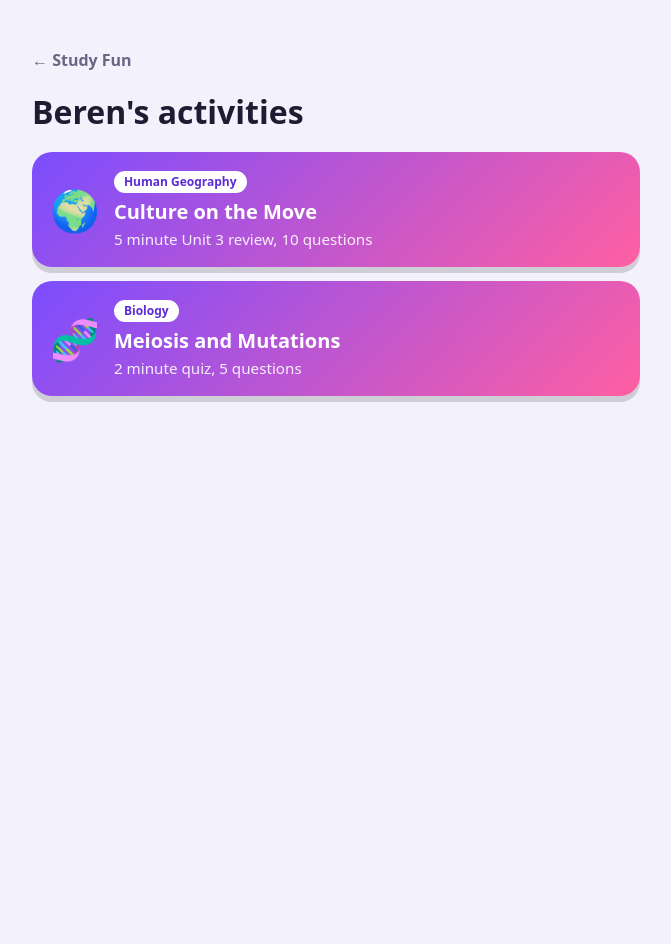
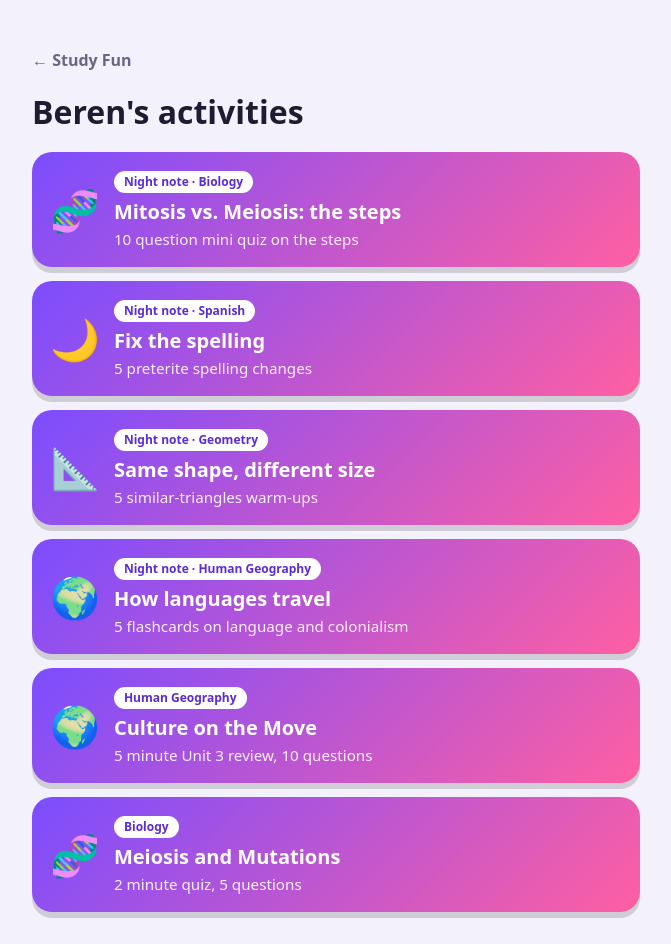
Before and after one commit to mehmetdurkan/study-fun, a plain HTML site: page beren/index.html in a window 1280 px wide. Shown: the whole page, without its empty margins (304-975 px from the left). Before the commit the page ends 800 px from the top, so only its background shows below. Drawn offline with Linux system fonts and the light colour scheme.

Commit message:
Beren's page: list her nightly notes; README: add new pages to the folder index
Co-Authored-By: Claude Opus 5.5 <noreply@anthropic.com>

```diff
--- a/beren/index.html
+++ b/beren/index.html
@@ -21,6 +21,10 @@ ul{list-style:none;padding:0;margin:0;display:flex;flex-direction:column;gap:14p
 <p><a class="back" href="../">← Study Fun</a></p>
 <h1>Beren's activities</h1>
 <ul>
+  <li><a class="act" href="2026-11-16.html"><span class="emoji" aria-hidden="true">🧬</span><span><span class="tag">Night note · Biology</span><span class="title">Mitosis vs. Meiosis: the steps</span><span class="sub">10 question mini quiz on the steps</span></span></a></li>
+  <li><a class="act" href="2026-11-15.html"><span class="emoji" aria-hidden="true">🌙</span><span><span class="tag">Night note · Spanish</span><span class="title">Fix the spelling</span><span class="sub">5 preterite spelling changes</span></span></a></li>
+  <li><a class="act" href="2026-11-12.html"><span class="emoji" aria-hidden="true">📐</span><span><span class="tag">Night note · Geometry</span><span class="title">Same shape, different size</span><span class="sub">5 similar-triangles warm-ups</span></span></a></li>
+  <li><a class="act" href="2026-11-11.html"><span class="emoji" aria-hidden="true">🌍</span><span><span class="tag">Night note · Human Geography</span><span class="title">How languages travel</span><span class="sub">5 flashcards on language and colonialism</span></span></a></li>
   <li><a class="act" href="aphg-unit3-review/"><span class="emoji" aria-hidden="true">🌍</span><span><span class="tag">Human Geography</span><span class="title">Culture on the Move</span><span class="sub">5 minute Unit 3 review, 10 questions</span></span></a></li>
   <li><a class="act" href="meiosis-mutations/"><span class="emoji" aria-hidden="true">🧬</span><span><span class="tag">Biology</span><span class="title">Meiosis and Mutations</span><span class="sub">2 minute quiz, 5 questions</span></span></a></li>
 </ul>
```
Also changed, not shown: 1 other file.
